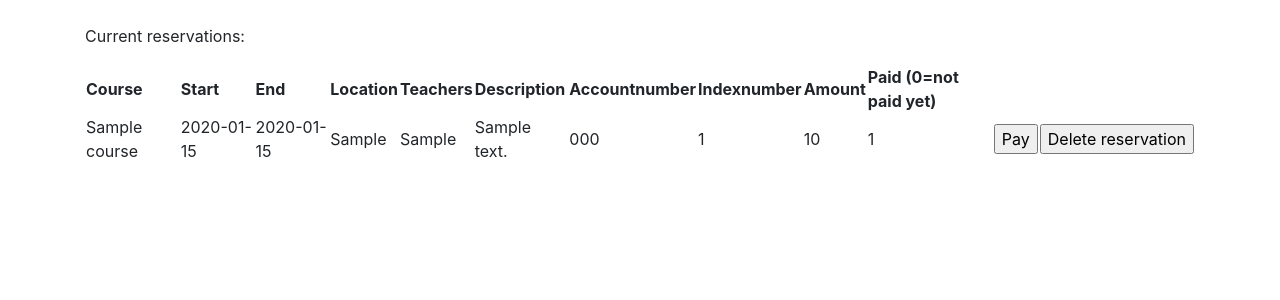
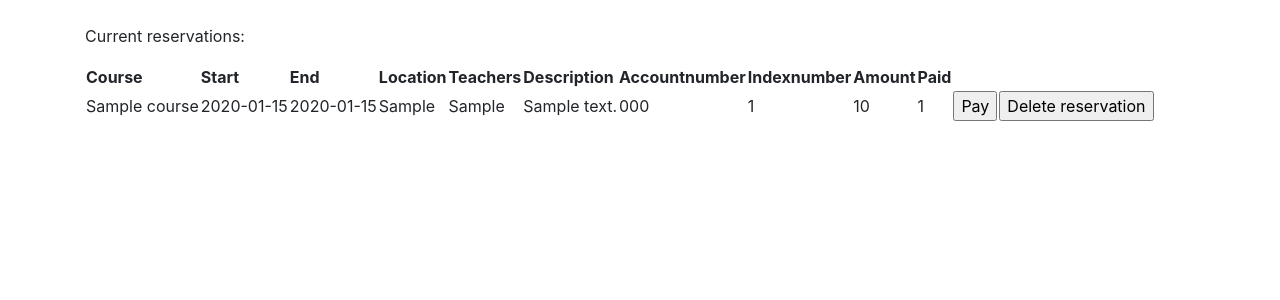
Before and after one commit to SamiP7/Kurssitarjonta, a Flask app: page /reservations in a window 1280 px wide. Shown: the part 80-380 px from the top of the page. Run offline with Flask 2, Linux system fonts and the light colour scheme; a user stored in the database is signed in; tables that the repository leaves empty hold one stand-in row (values such as "Sample post"); some libraries are stand-ins or nearby versions.

Commit message:
Pientä viilausta

```diff
--- a/application/templates/reservations/list.html
+++ b/application/templates/reservations/list.html
@@ -17,7 +17,7 @@
 	  <th>Accountnumber</th>
 	  <th>Indexnumber</th>
 	  <th>Amount</th>
-	  <th>Paid (0=not paid yet)</th>
+	  <th>Paid</th>
 	</tr>
   {% for reservation in reservations %}
   <tr>
```
